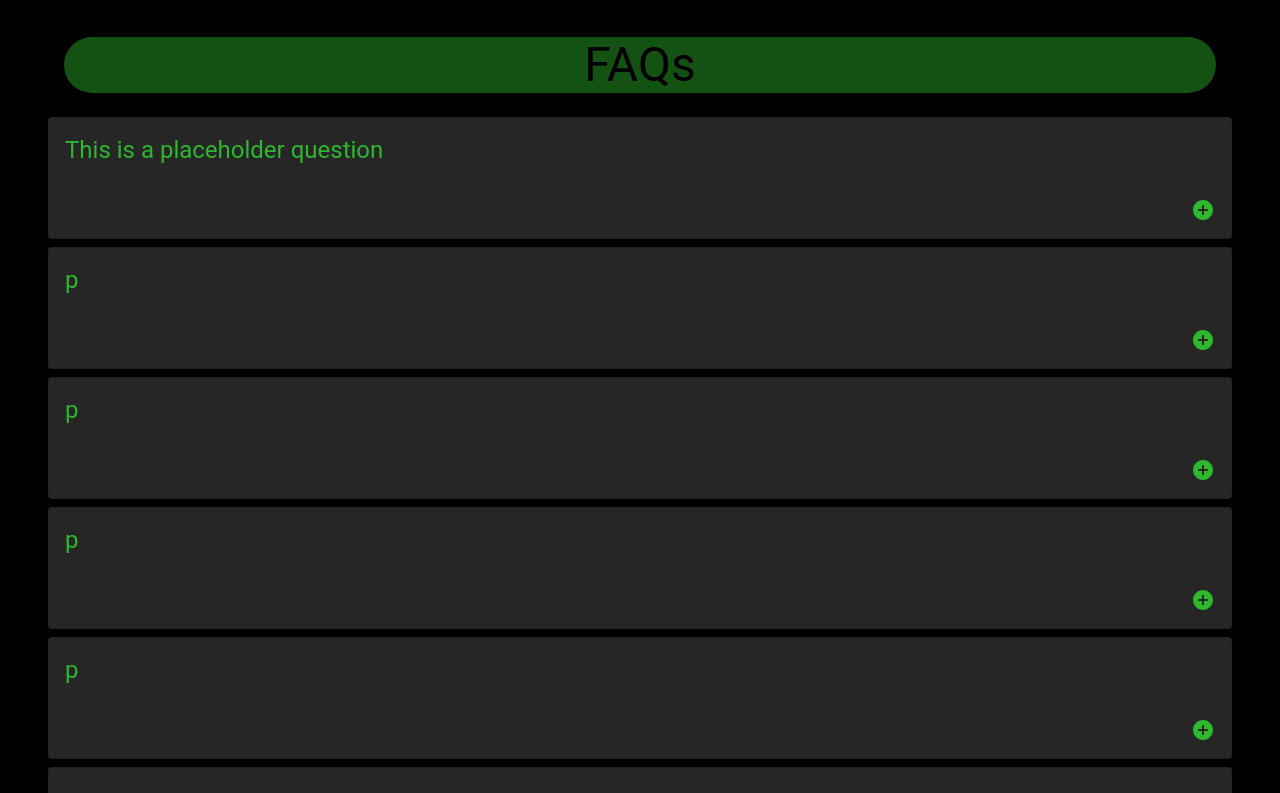
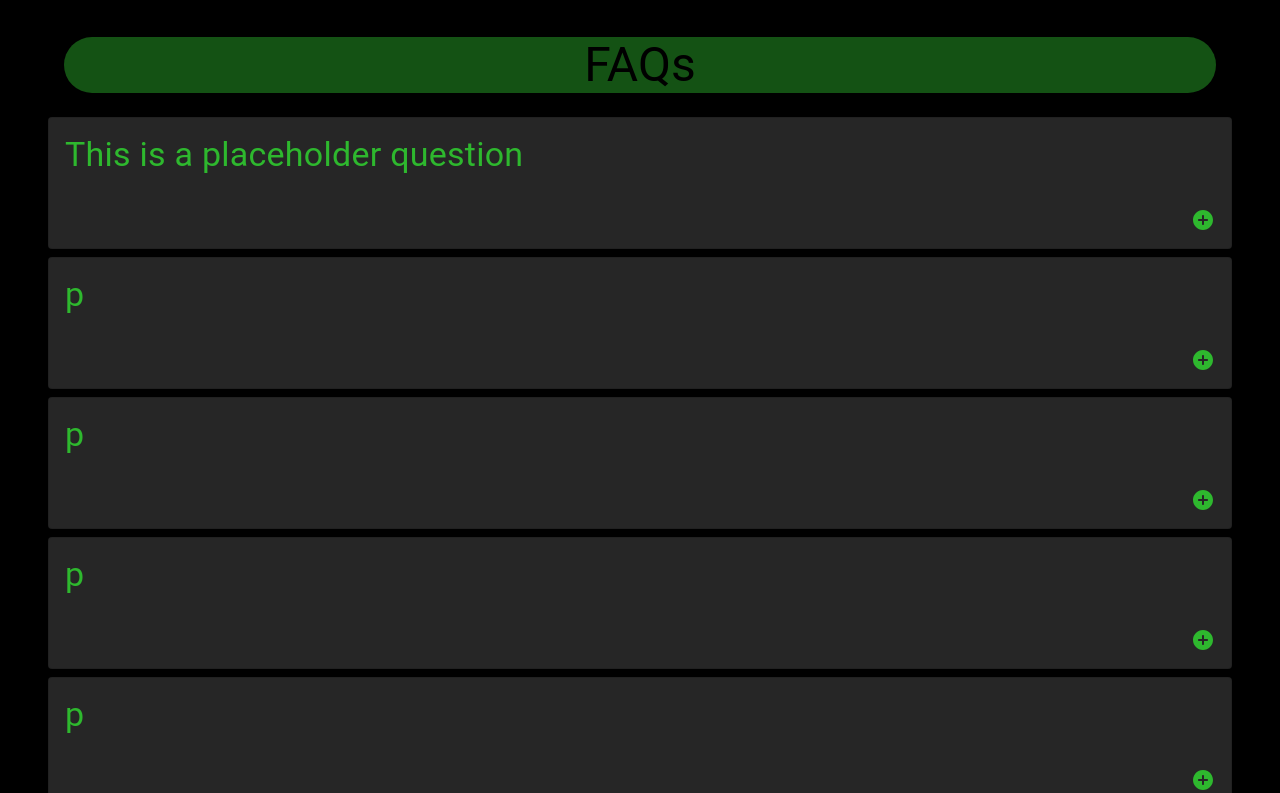
Before and after one commit to Thirteenhelens/V_Bot_Site, a React (Create React App) app: page / in a window 1280 px wide. Shown: the part 1260-2053 px from the top of the page. Built offline with nearby package versions, Linux system fonts and the light colour scheme.

Commit message:
Added screen-readability to site

```diff
--- a/src/components/About/About.jsx
+++ b/src/components/About/About.jsx
@@ -18,7 +18,9 @@ function About() {
               },
             }}
           >
-            <Typography variant="h3" sx={{color:"secondary.dark"}} >About</Typography>
+            <Typography variant="h3" sx={{ color: "secondary.dark" }}>
+              About
+            </Typography>
           </Box>
         </Grid>
         {/* End Grid Item #1 */}
--- a/src/components/HostingService/HostingService.jsx
+++ b/src/components/HostingService/HostingService.jsx
@@ -14,7 +14,7 @@ function HostingService() {
 
   return (
     <Grid container>
-      <Grid item xs={12} sx={{ textAlign: "left", pl:2 }}>
+      <Grid item xs={12} sx={{ textAlign: "left", pl: 2 }}>
         <Typography variant="h4">Hosting Service:</Typography>
       </Grid>
       {cardText.map((bot, i) => {
--- a/src/components/Questions/QuestionItem.jsx
+++ b/src/components/Questions/QuestionItem.jsx
@@ -37,7 +37,7 @@ function QuestionItem({ item }) {
   return (
     <Card variant="outlined" sx={{ backgroundColor: "secondary.semiDark" }}>
       <CardContent onClick={handleExpandClick}>
-        <Typography variant="h5" color="primary.main">
+        <Typography variant="h4" color="primary.main">
           {item.question}
         </Typography>
       </CardContent>
```
